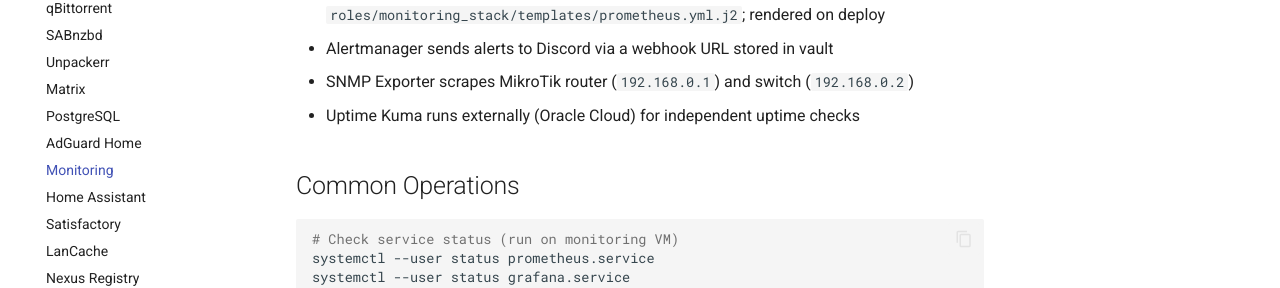
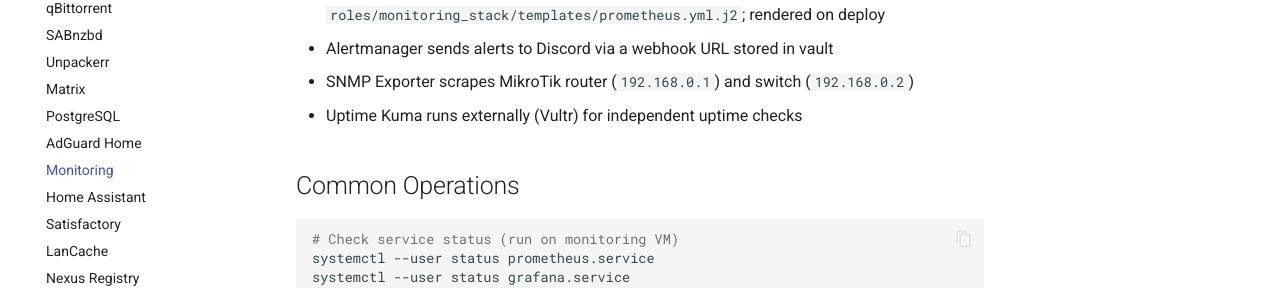
Before and after one commit to SilverDFlame/jellybuntu-wiki, an MkDocs documentation site: the page built from docs/services/monitoring.md, in a window 1280 px wide and 900 px high, scrolled down 759 px. Shown: the part 342-630 px from the top of the window. Built offline with MkDocs 1.6.1 and Material for MkDocs 9.7.7, drawn with Linux system fonts in a browser that asks for light colours; comment, search, counter and statistics services are not loaded.

Commit message:
docs: correct Uptime Kuma host Oracle Cloud -> Vultr (#41)
External monitoring re-platformed OCI -> Vultr (2026-06). Fix the stale
"Oracle Cloud" mention in the monitoring service doc.

Co-authored-by: Claude Opus 4.8 (1M context) <noreply@anthropic.com>

```diff
--- a/docs/services/monitoring.md
+++ b/docs/services/monitoring.md
@@ -28,7 +28,7 @@
   `roles/monitoring_stack/templates/prometheus.yml.j2`; rendered on deploy
 - Alertmanager sends alerts to Discord via a webhook URL stored in vault
 - SNMP Exporter scrapes MikroTik router (`192.168.0.1`) and switch (`192.168.0.2`)
-- Uptime Kuma runs externally (Oracle Cloud) for independent uptime checks
+- Uptime Kuma runs externally (Vultr) for independent uptime checks
 
 ## Common Operations
 
```
